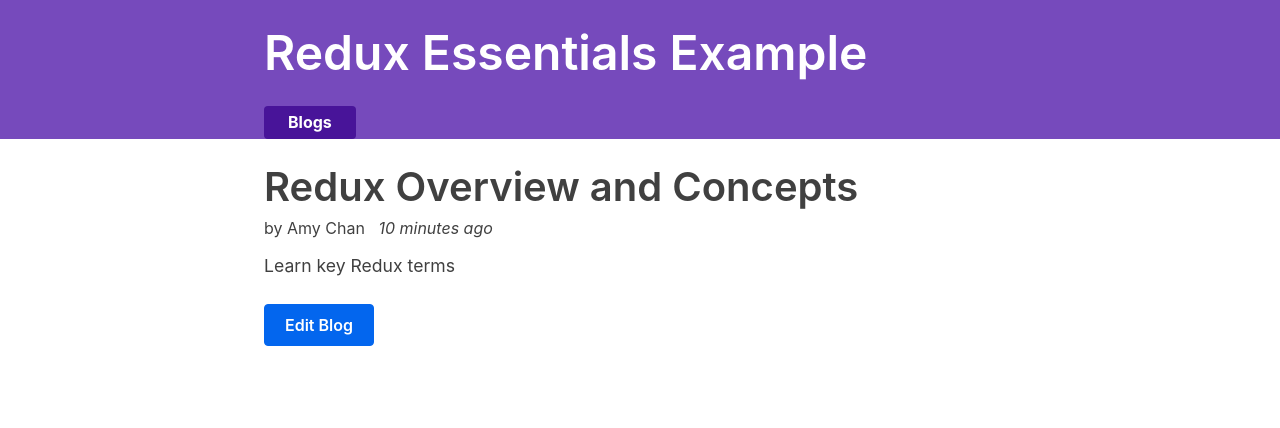
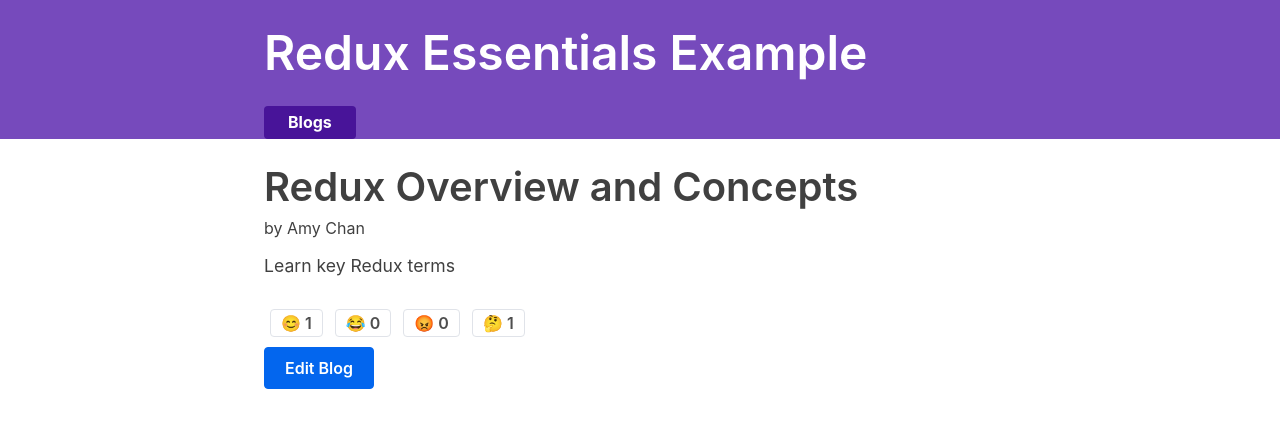
Before and after one commit to hejingne/Redux-Microblogging-App, a React (Create React App) app: page /blogs/1 in a window 1280 px wide. Shown: the top 428 px of the page. Built offline with nearby package versions, Linux system fonts and the light colour scheme; what @mswjs/data, mock-socket, txtgen would draw is missing.

Commit message:
Add blog reaction buttons functionality

```diff
--- a/src/features/blogs/BlogsList.js
+++ b/src/features/blogs/BlogsList.js
@@ -4,6 +4,7 @@
 
 import { BlogsAuthor } from './BlogsAuthor'
 import { BlogsTimeStamp } from './BlogsTimeStamp'
+import { BlogsReactionBtn } from './BlogsReactionBtn'
 
 export function BlogsList() {
   const blogs = useSelector(state => state.blogs)
@@ -15,8 +16,9 @@
 
       <h3> {blog.title} </h3>
       <BlogsAuthor userId={blog.userId}/>
-      <BlogsTimeStamp timestamp={blog.date}/>
+      <BlogsTimeStamp date={blog.date}/>
       <p className="blog-content"> {blog.content} </p>
+      <BlogsReactionBtn blog={blog} />
 
       <Link to={`/blogs/${blog.id}`} className="button muted-button">
          View Blog
--- /dev/null
+++ b/src/features/blogs/BlogsReactionBtn.js
@@ -0,0 +1,30 @@
+import React from 'react'
+import { useDispatch } from 'react-redux'
+
+import { reactToBlog } from './blogsSlice'
+
+const EMOJI_MAP = {
+  happy: '😊',
+  lol: '😂',
+  angry: '😡',
+  confused: '🤔'
+}
+
+export function BlogsReactionBtn(props) {
+  const dispatch = useDispatch()
+
+  const reactionBtns = Object.entries(EMOJI_MAP).map(([name, emoji]) => {
+    return (
+      <button key={name}
+              type="button"
+              className="muted-button reaction-button"
+              onClick={() => dispatch(reactToBlog(props.blog.id, name))}>
+         {emoji} {props.blog.reactionsCount[name]}
+      </button>
+    )
+  })
+
+  return (
+    <div> {reactionBtns} </div>
+  )
+}
--- a/src/features/blogs/BlogsTimeStamp.js
+++ b/src/features/blogs/BlogsTimeStamp.js
@@ -4,14 +4,14 @@
 export function BlogsTimeStamp(props) {
   let timeAgo = ''
 
-  if (props.timestamp) {
-    const date = parseISO(props.timestamp)
+  if (props.date) {
+    const date = parseISO(props.date)
     const timePeriod = formatDistanceToNow(date)
     timeAgo = `${timePeriod} ago`
   }
 
   return (
-    <span title={props.timestamp}>
+    <span title={props.date}>
       &nbsp;
       <i> {timeAgo} </i>
     </span>
--- a/src/features/blogs/SingleBlogPage.js
+++ b/src/features/blogs/SingleBlogPage.js
@@ -4,6 +4,7 @@
 
 import { BlogsAuthor } from './BlogsAuthor'
 import { BlogsTimeStamp } from './BlogsTimeStamp'
+import { BlogsReactionBtn } from './BlogsReactionBtn'
 
 export function SingleBlogPage({ match }) {
   const { blogId } = match.params
@@ -20,6 +21,7 @@
         <p className="blog-content">
             {foundBlog ? `${foundBlog.content}` : ``}
         </p>
+        <BlogsReactionBtn blog={foundBlog} />
         <Link to={`/editBlog/${foundBlog.id}`} className="button">
            Edit Blog
         </Link>
--- a/src/features/blogs/blogsSlice.js
+++ b/src/features/blogs/blogsSlice.js
@@ -11,6 +11,12 @@
         content: 'Learn key Redux terms',
         userId: '0',
         date: sub(new Date(), { minutes: 10 }).toISOString(),
+        reactionsCount: {
+          happy: 1,
+          lol: 0,
+          angry: 0,
+          confused: 1
+        }
       },
       {
         id: '2',
@@ -18,9 +24,16 @@
         content: 'Learn how to add "slices" of reducer logic to Redux store',
         userId: '1',
         date: sub(new Date(), { minutes: 1 }).toISOString(),
+        reactionsCount: {
+          happy: 2,
+          lol: 2,
+          angry: 2,
+          confused: 2
+        }
       }
     ],
     reducers: {
+
       addBlog: {
         prepare: (title, content, userId) => {  // the 'prepare callback' functionality of createSlice()
           return {  // returns an object with the payload field
@@ -29,7 +42,13 @@
                 title: title,
                 content: content,
                 userId: userId,
-                date: new Date().toISOString()
+                date: new Date().toISOString(),
+                reactionsCount: {
+                  happy: 0,
+                  lol: 0,
+                  angry: 0,
+                  confused: 0
+                }
             }
           }
         },
@@ -37,6 +56,7 @@
           state.push(action.payload)
         }
       },
+
       editBlog: {
         prepare: (id, title, content) => {
           return {
@@ -55,10 +75,28 @@
             foundBlog.content = content
           }
         }
+      },
+
+      reactToBlog: {
+        prepare: (id, reaction) => {
+          return {
+            payload: {
+              id: id,
+              reaction: reaction
+            }
+          }
+        },
+        reducer: (state, action) => {
+          const { id, reaction } = action.payload
+          const foundBlog = state.find(blog => blog.id === id)
+          if (foundBlog) {
+            foundBlog.reactionsCount[reaction]++
+          }
+        }
       }
     }
   }
 )
 
-export const { addBlog, editBlog } = blogsSlice.actions
+export const { addBlog, editBlog, reactToBlog } = blogsSlice.actions
 export default blogsSlice.reducer
```
Also changed, not shown: 1 other file (tests, documents, lock files or other folders).
